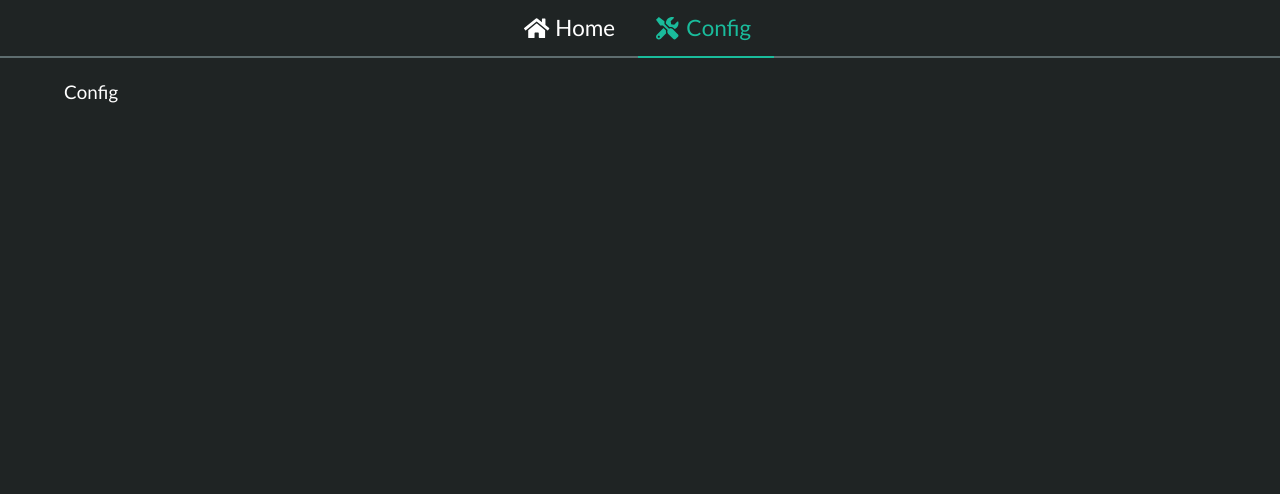
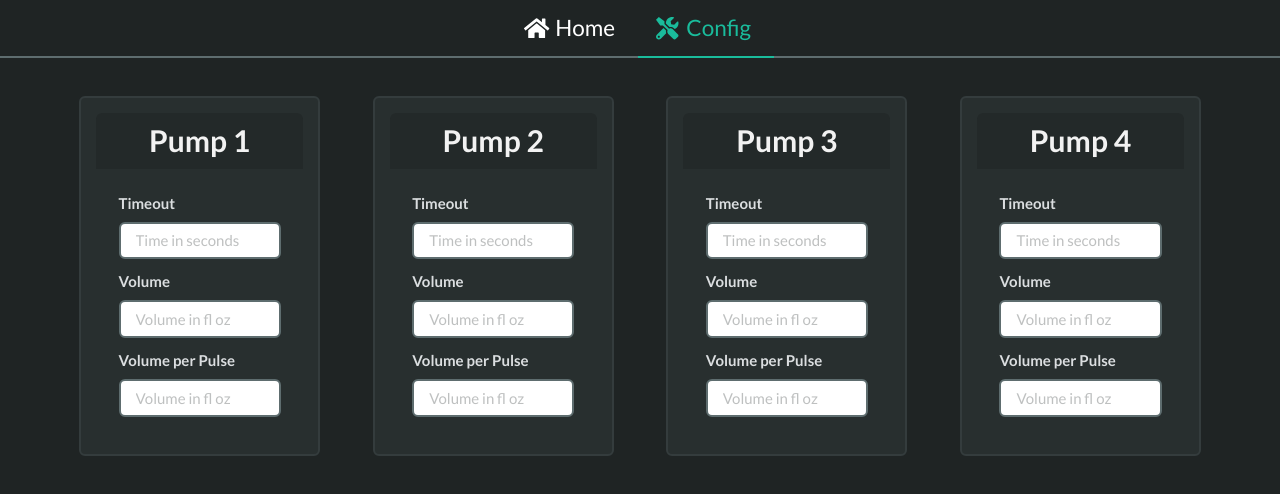
Before and after one commit to FrancoRosa/pumps-control, a React (Create React App) app: page /config in a window 1280 px wide. Shown: the top 494 px of the page. Built offline with nearby package versions, Linux system fonts and the light colour scheme.

Commit message:
Add config values

```diff
--- /dev/null
+++ b/src/components/CardConfig.jsx
@@ -0,0 +1,23 @@
+import Input from "./Input";
+
+const CardConfig = ({pump, handleChange}) => {
+  const {name, timeout, value, volume, volPerPulse} = pump;
+  return (
+    <div className="column">
+      <div class="card m-4 p-4">
+        <header class="card-header">
+          <p class="card-header-title title is-3 is-centered">
+            {name}
+          </p>
+        </header>
+        <div className="card-content">
+          <Input label="Timeout" value={timeout} placeholder="Time in seconds" handleChange={handleChange}/>
+          <Input label="Volume" value={volume} placeholder="Volume in fl oz" handleChange={handleChange}/>
+          <Input label="Volume per Pulse" value={volPerPulse} placeholder="Volume in fl oz" handleChange={handleChange}/>
+        </div>
+      </div>
+    </div>
+  );
+};
+
+export default CardConfig
--- a/src/components/Card.jsx
+++ b/src/components/CardHome.jsx
@@ -1,4 +1,4 @@
-const Card = ({pump, handleClick}) => {
+const CardHome = ({pump, handleClick}) => {
   const {name, on} = pump;
   return (
     <div className="column">
@@ -27,4 +27,4 @@ const Card = ({pump, handleClick}) => {
   );
 };
 
-export default Card
+export default CardHome
--- a/src/components/Config.jsx
+++ b/src/components/Config.jsx
@@ -1,6 +1,22 @@
+import CardConfig from "./CardConfig";
+
 const Config = () => {
+  const pumps = [
+    { id: 1, name: 'Pump 1', on: false },
+    { id: 2, name: 'Pump 2', on: false },
+    { id: 3, name: 'Pump 3', on: false },
+    { id: 4, name: 'Pump 4', on: true },
+  ]
+
+  const handleChange = () => {
+    console.log('...')
+  }
   return (
-    <h1 className="title is-5">Config</h1>
+    <div className="columns">
+      {pumps.map(pump => (
+        <CardConfig key={pump.id} pump={pump}/>
+      ))}
+    </div>
   )
 };
 
--- a/src/components/Home.jsx
+++ b/src/components/Home.jsx
@@ -1,4 +1,4 @@
-import Card from './Card'
+import CardHome from './CardHome'
 
 const Home = () => {
 
@@ -14,11 +14,14 @@ const Home = () => {
   }
 
   return (
-    <div className="columns">
-      {pumps.map(pump => (
-        <Card key={pump.id} pump={pump} handleClick={() => handleClick(pump)}/>
-      ))}
-    </div>
+    <>
+      <h1 className="title is-2 has-text-centered">DECON SEVEN</h1>
+      <div className="columns">
+        {pumps.map(pump => (
+          <CardHome key={pump.id} pump={pump} handleClick={() => handleClick(pump)}/>
+        ))}
+      </div>
+    </>
   )
 };
 
--- /dev/null
+++ b/src/components/Input.jsx
@@ -0,0 +1,17 @@
+const Input = ({label, value, placeholder, handleChange}) =>{
+  return (
+    <div className="field">
+      <label className="label">{label}</label>
+      <div className="control">
+        <input
+          className="input"
+          type="number"
+          placeholder={placeholder}
+          onChange={handleChange}
+          value={value}/>
+      </div>
+    </div>
+  )
+}
+
+export default Input
```
